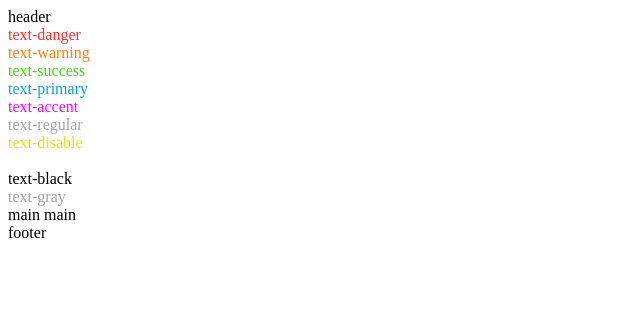
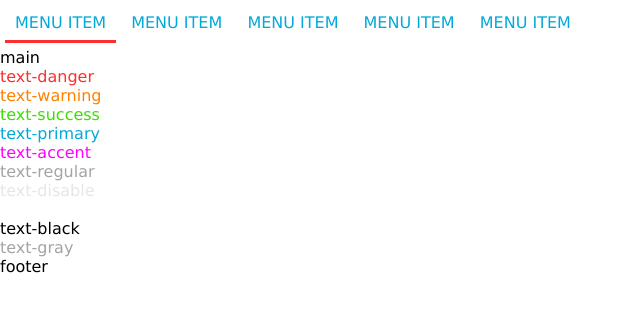
Before and after one commit to nakhaev/template, a website: page source/index.html in a window 1280 px wide. Shown: the whole page, without its empty margins (0-640 px from the left). Drawn offline with Linux system fonts and the light colour scheme.

Commit message:
* began to add the basic styles

```diff
--- a/package.json
+++ b/package.json
@@ -1,7 +1,7 @@
 {
   "name": "template",
   "version": "1.0.0",
-  "description": "…or create a new repository on the command line echo \"# template\" >> README.md git init git add README.md git commit -m \"first commit\" git remote add origin https://github.com/nakhaev/template.git git push -u origin master #\u0000 \u0000t\u0000e\u0000m\u0000p\u0000l\u0000a\u0000t\u0000e\u0000\r\u0000 \u0000",
+  "description": "Base template of web interface for controllers based on STM32 32-bit ARM Cortex MCUs",
   "main": "gulpfile.js",
   "scripts": {
     "test": "echo \"Error: no test specified\" && exit 1"
--- a/source/index.html
+++ b/source/index.html
@@ -11,7 +11,19 @@
   <body>
     <!-- header -->
     <header id="header">
-        header
+        <nav id="navigation">
+            <ul class="nav-list">
+                <li class="nav-item active"> <a href="#">Menu item</a> </li>
+                <li class="nav-item"> <a href="#">Menu item</a> </li>
+                <li class="nav-item"> <a href="#">Menu item</a> </li>
+                <li class="nav-item"> <a href="#">Menu item</a> </li>
+                <li class="nav-item"> <a href="#">Menu item</a> </li>
+            </ul>
+        </nav>
+    </header>
+    <!-- main -->
+    <main id="main">
+        main
         <div class="text-danger">text-danger</div>
         <div class="text-warning">text-warning</div>
         <div class="text-success">text-success</div>
@@ -22,11 +34,6 @@
         <div class="text-white">text-white</div>
         <div class="text-black">text-black</div>
         <div class="text-gray">text-gray</div>
-
-    </header>
-    <!-- main -->
-    <main id="main">
-        main main
     </main>
     <!-- footer -->
     <footer id="footer">
--- /dev/null
+++ b/source/style/less/base.less
@@ -0,0 +1,5 @@
+html, body {
+    margin: 0;
+    padding: 0;
+    font-family: Verdana, Geneva, sans-serif;
+}
--- a/source/style/less/main.less
+++ b/source/style/less/main.less
@@ -1,2 +1,10 @@
 @import 'variables.less';
 @import 'typing.less';
+@import 'base.less';
+@import 'navigation.less';
+
+
+//test styles
+#header, #footer, #main {
+    // border: 1px solid black;
+}
--- /dev/null
+++ b/source/style/less/navigation.less
@@ -0,0 +1,18 @@
+#navigation {
+    .nav-list {
+        padding: 5px;
+        margin: 0;
+        .nav-item {
+            display: inline-block;
+            text-transform: uppercase;
+            padding: 8px 10px;
+            a, a:active, a:visited, a:focus {
+                text-decoration: none;
+                color: @primary;
+            }
+            &.active {
+                border-bottom: 3px solid @danger;
+            }
+        }
+    }
+}
--- a/source/style/less/typing.less
+++ b/source/style/less/typing.less
@@ -29,3 +29,15 @@
 .text-gray {
     color: @gray;
 }
+.text-left {
+    text-decoration: left;
+}
+.text-right {
+    text-align: right;
+}
+.text-center {
+    text-align: center;
+}
+.text-uppercase {
+    text-transform: uppercase;
+}
--- a/source/style/less/variables.less
+++ b/source/style/less/variables.less
@@ -6,8 +6,6 @@
 @accent: #FF00FF;
 @regular: #A4A4A4;
 @disable: #E6E6E6;
-@disable: #E6E111;
-
 
 @white: #FFFFFF;
 @black: #000000;
```
Also changed, not shown: README.md, dist/index.html, source/style/css/main.css.
